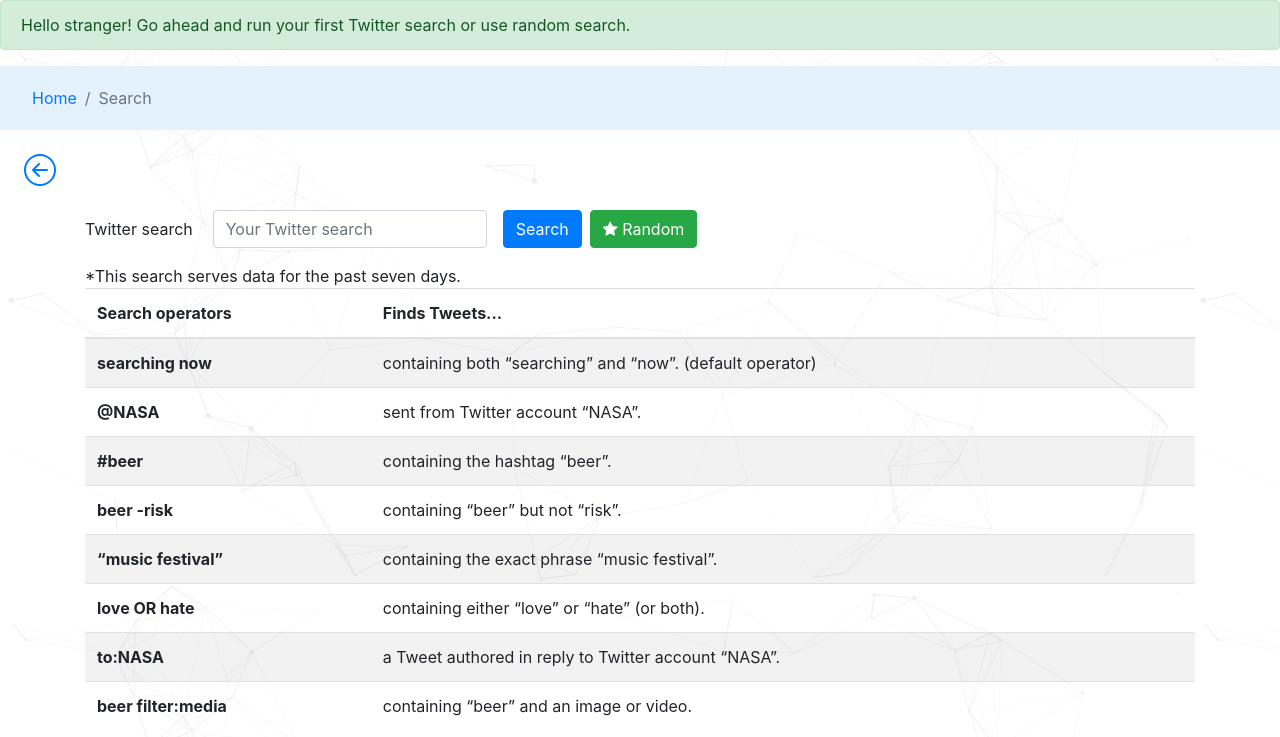
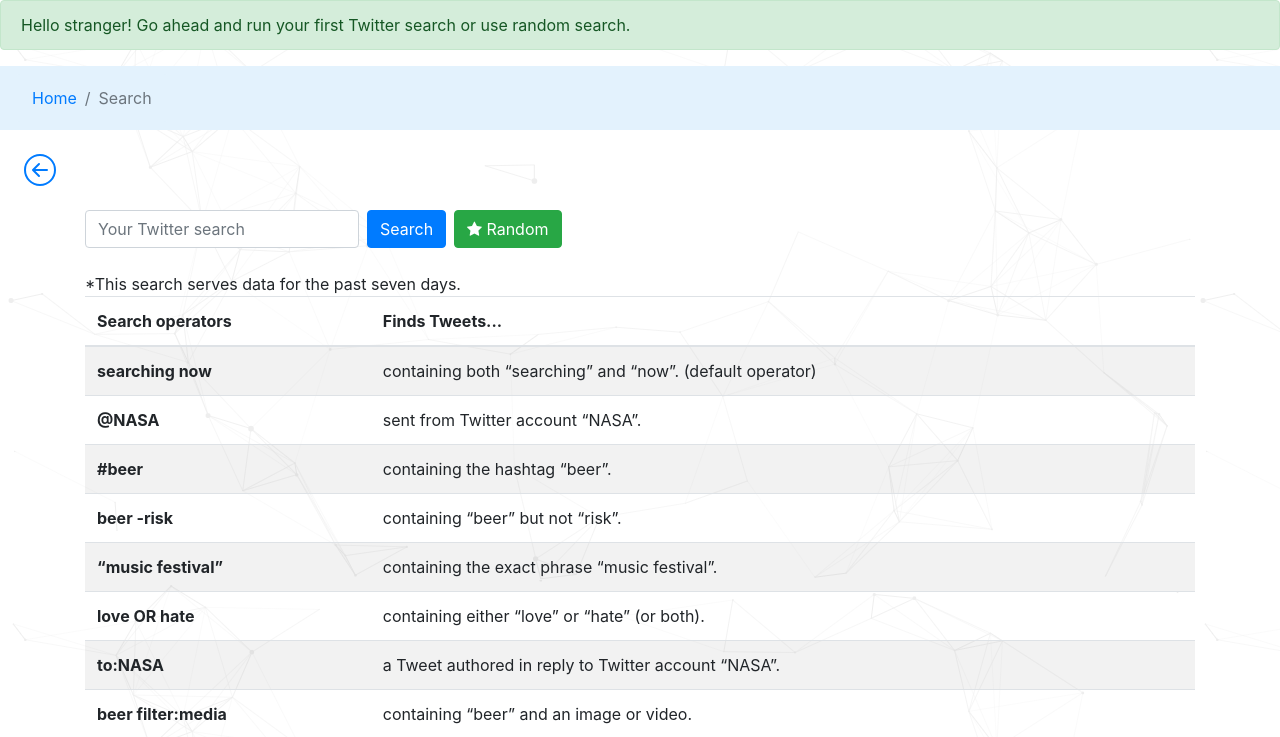
Before and after one commit to kurval/Twitter-Analyzer, a Flask app: page /search in a window 1280 px wide. Shown: the top 737 px of the page. Run offline with Flask 2, Linux system fonts and the light colour scheme.

Commit message:
ui fixes

```diff
--- a/app/templates/layout.html
+++ b/app/templates/layout.html
@@ -12,7 +12,7 @@
   </head>
   <body style="background-image: url('static/background.png');">
     <div id="loading" class="text-center">
-      <p class="my-3"><strong>Analyzing Tweets</strong></p>
+      <p class="my-3"><strong>Analyzing Tweets..</strong></p>
     </div>
     <div class="hide-content">
       {% for category, message in get_flashed_messages(with_categories=True) %}
--- a/app/templates/login.html
+++ b/app/templates/login.html
@@ -7,7 +7,7 @@
     <div class="container">
         <div class="text-center">
             <h1 class="mt-5">Welcome to Twitter Analyzer!</h1>
-            <p>Explore and Analyze Tweets using <a href="https://en.wikipedia.org/wiki/Sentiment_analysis" target="_blank">Sentiment Analysis</a></p>
+            <p>Explore and Analyze Tweets using<br><a href="https://en.wikipedia.org/wiki/Sentiment_analysis" target="_blank">Sentiment Analysis</a></p>
             <div class="row justify-content-center">
                 <a id="tw-user" href="{{ url_for('twitter_login') }}">
                     <img class="save_button" src="https://cdn.cms-twdigitalassets.com/content/dam/developer-twitter/auth-docs/sign-in-with-twitter-gray.png.img.fullhd.medium.png" width="auto" height="auto">
--- a/app/templates/search.html
+++ b/app/templates/search.html
@@ -18,14 +18,11 @@
     <div class="container search">
         <div class="pb-2">
             <form class="form-inline" action="{{ url_for('results') }}">
-                <div class="form-group mb-2 mr-1">
-                    <label id="tw-search-text" for="q">Twitter search</label>
-                </div>
-                <div class="form-group mx-sm-3 mx-2 mb-2">
+                <div class="form-group mb-3 mr-2">
                     <input class="form-control" type="text" name="q" id="q" placeholder="Your Twitter search">
                 </div>
-                <button id="tw-search" type="submit" class="btn btn-primary mb-2" onclick="loading();">Search</button>
-                <button id="tw-random" type="submit" name="r" value="random" class="btn btn-success mb-2 ml-2" onclick="loading();"><i class="fa fa-star"></i> Random</button>
+                <button id="tw-search" type="submit" class="btn btn-primary mb-3 mr-2" onclick="loading();">Search</button>
+                <button id="tw-random" type="submit" name="r" value="random" class="btn btn-success mb-3" onclick="loading();"><i class="fa fa-star"></i> Random</button>
             </form>
         </div>
         <table class="table table-striped">
```
Also changed, not shown: app/templates/result.html (+3 -6 lines).
